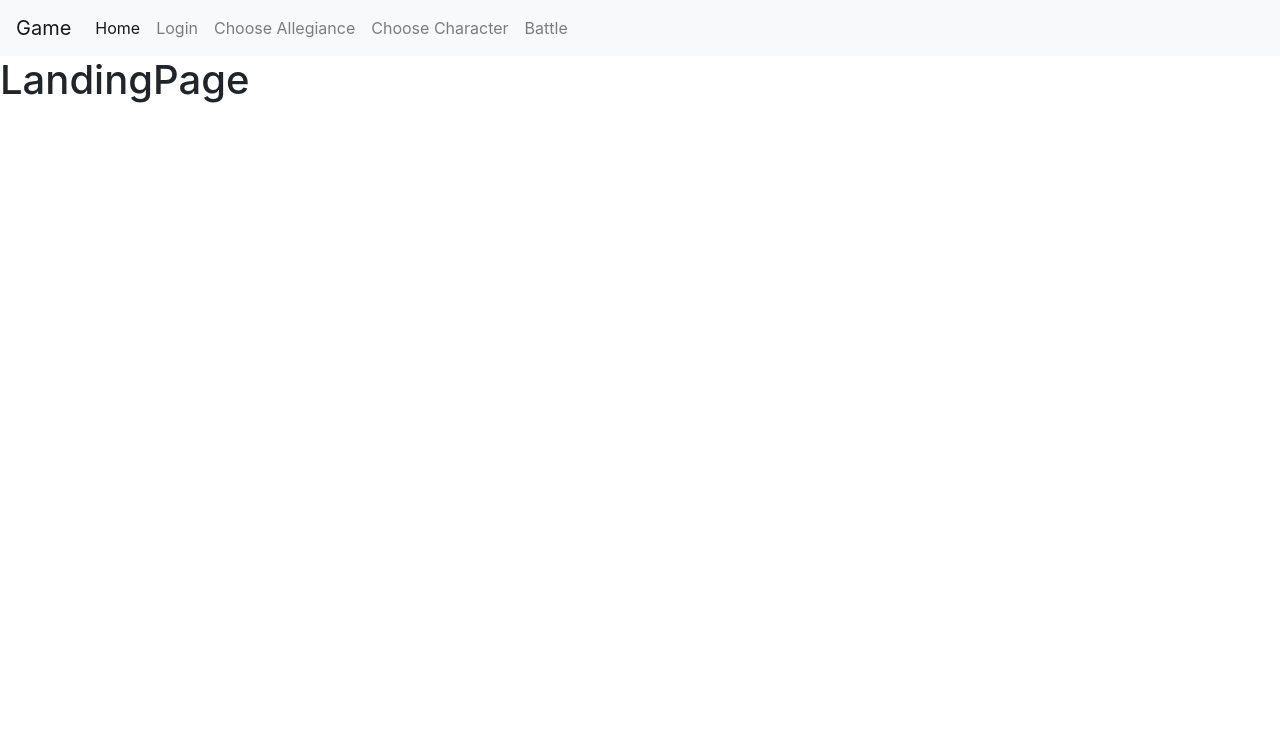
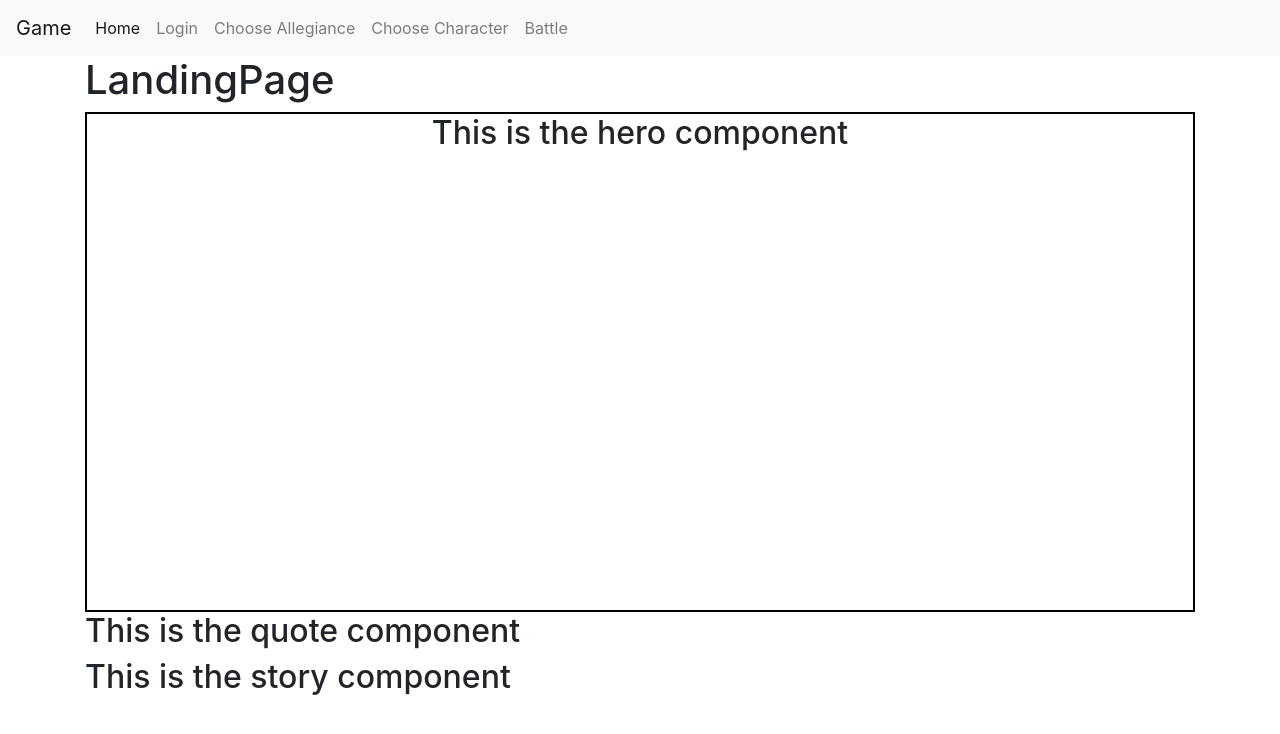
Before and after one commit to romansenin/oathbreaker, a React (Create React App) app in the folder client/: page / in a window 1280 px wide. Shown: the top 734 px of the page. Built offline with nearby package versions, Linux system fonts and the light colour scheme; the HTML template or start-up script is replaced by a standard one.

Commit message:
Made basic components for landing page.

```diff
--- /dev/null
+++ b/client/src/components/Hero/index.js
@@ -0,0 +1,14 @@
+import React, {Component} from 'react';
+import './style.css';
+
+const Hero = () => {
+    return (
+      <>
+      <div id="hero-box" className="text-center">
+        <h2>This is the hero component</h2>
+      </div>
+      </>
+    );
+  };
+
+export default Hero;
--- /dev/null
+++ b/client/src/components/Hero/style.css
@@ -0,0 +1,4 @@
+#hero-box{
+    height: 500px;
+    border: 2px solid black;
+}
--- /dev/null
+++ b/client/src/components/Quote/index.js
@@ -0,0 +1,12 @@
+import React, {Component} from 'react';
+import './style.css';
+
+const Quote = () => {
+    return (
+      <>
+      <h2>This is the quote component</h2>
+      </>
+    );
+  };
+
+export default Quote;
--- /dev/null
+++ b/client/src/components/Story/index.js
@@ -0,0 +1,12 @@
+import React, {Component} from 'react';
+import './style.css';
+
+const Story = () => {
+    return (
+      <>
+      <h2>This is the story component</h2>
+      </>
+    );
+  };
+
+export default Story;
--- a/client/src/pages/LandingPage/index.js
+++ b/client/src/pages/LandingPage/index.js
@@ -1,4 +1,7 @@
 import React, { Component } from "react";
+import Hero from '../../components/Hero';
+import Quote from '../../components/Quote';
+import Story from '../../components/Story';
 
 export default class LandingPage extends Component {
   constructor(props) {
@@ -6,6 +9,17 @@ export default class LandingPage extends Component {
     this.state = {};
   }
   render() {
-    return <h1>LandingPage</h1>;
+    return (
+      <div className="container">
+        <div className="row">
+          <div className="col-md-12">
+            <h1>LandingPage</h1>
+            <Hero></Hero>
+            <Quote></Quote>
+            <Story></Story>
+          </div>
+        </div>
+      </div>
+    );
   }
 }
```
Also changed, not shown: client/src/components/Quote/style.css (added), client/src/components/Story/style.css (added).
